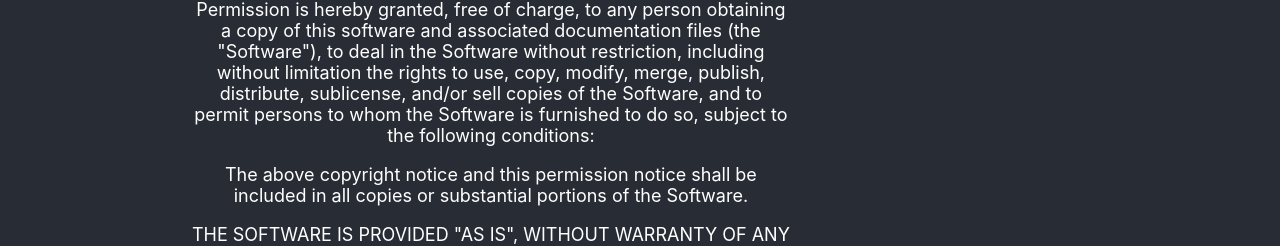
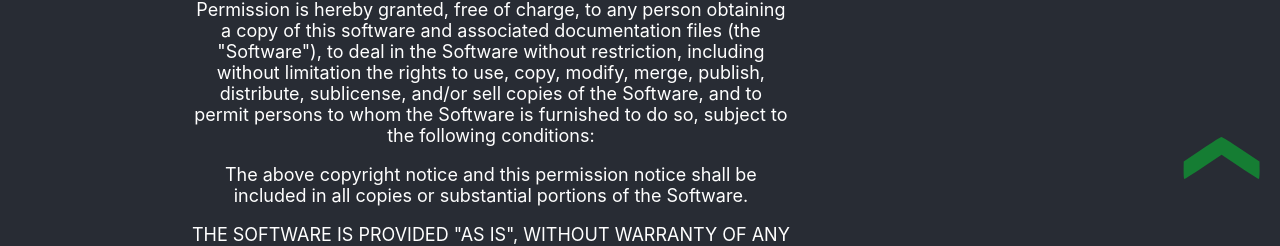
Before and after one commit to MaxZell/152, a React (Create React App) app: page /copyrights in a window 1280 px wide. Shown: the part 564-810 px from the top of the page. Built offline with nearby package versions, Linux system fonts and the light colour scheme.

Commit message:
topbutton added

```diff
--- a/src/Copyrights.js
+++ b/src/Copyrights.js
@@ -1,4 +1,10 @@
 import './styles/Copyrights.css';
+
+import {drawTopButton} from './topButton';
+
+function Button(){
+    return drawTopButton();
+}
 
 export function createCopyrights() {
     return (
@@ -71,6 +77,7 @@ export function createCopyrights() {
                         <li>Do not use technology to restrict other licensees from lawful uses of the work.</li>
                     </ul>
             </div>
+            <Button />
         </div>
 
     );
--- a/src/formatsGallery.js
+++ b/src/formatsGallery.js
@@ -1,8 +1,14 @@
 import './styles/formatsGallery.css'
+
+import {drawTopButton} from './topButton'
 
 const imagesUrl = process.env.PUBLIC_URL + '/assets/formats/images/amabie';
 const videosUrl = process.env.PUBLIC_URL + '/assets/formats/videos/soap_in_the_eye';
 const audiosUrl = process.env.PUBLIC_URL + '/assets/formats/audios/Row_Row_Fight_the_Power';
+
+function Button(){
+    return drawTopButton();
+}
 
 export function createGallery(){
     return (
@@ -33,6 +39,7 @@ export function createGallery(){
                 <audio autoPlay controls src={audiosUrl + ".mp3"} title="mp3" />
                 <audio autoPlay controls src={audiosUrl + ".ogg"} title="ogg" />
             </div>
+            <Button />
         </div>
     );
 }
--- a/src/index.css
+++ b/src/index.css
@@ -14,3 +14,17 @@ code {
   font-family: source-code-pro, Menlo, Monaco, Consolas, 'Courier New',
     monospace;
 }
+
+.topbutton{
+  height: 100px;
+  text-align:center;
+  position:fixed;
+  bottom:25px;
+  right:5px;
+  cursor:pointer;
+  opacity: 0.5;
+}
+
+.topbutton:hover{
+  opacity: 1;
+}
--- /dev/null
+++ b/src/topButton.js
@@ -0,0 +1,36 @@
+function topButtonFunction() {
+	var ua = navigator.userAgent.toLowerCase();
+	if (ua.indexOf('safari') !== -1) {
+		SmoothVerticalScrolling(document.body, 5000, "top");
+	}else {
+		document.body.scrollTop = 0; // For Safari
+		document.documentElement.scrollTop = 0; // For Chrome, Firefox, IE and Opera
+	}
+}
+
+function SmoothVerticalScrolling(e, time, where) {
+    var eTop = e.getBoundingClientRect().top;
+    var eAmt = eTop / 1;
+    var curTime = 0;
+    while (curTime <= time) {
+        window.setTimeout(SVS_B, curTime, eAmt, where);
+        curTime += time / 1;
+    }
+}
+
+function SVS_B(eAmt, where) {
+    if(where === "center" || where === "")
+        window.scrollBy(0, eAmt / 2);
+    if (where === "top")
+        window.scrollBy(0, eAmt);
+}
+
+export function drawTopButton(){
+    return (
+        <div className="Styleguide">
+            <a onClick={() => topButtonFunction()}>
+                <img src={process.env.PUBLIC_URL + '/assets/icon_up_green.svg'} className="topbutton" alt="top" />
+            </a>
+        </div>
+    );
+}
```
Also changed, not shown: public/assets/icon_up_green.svg (added).
